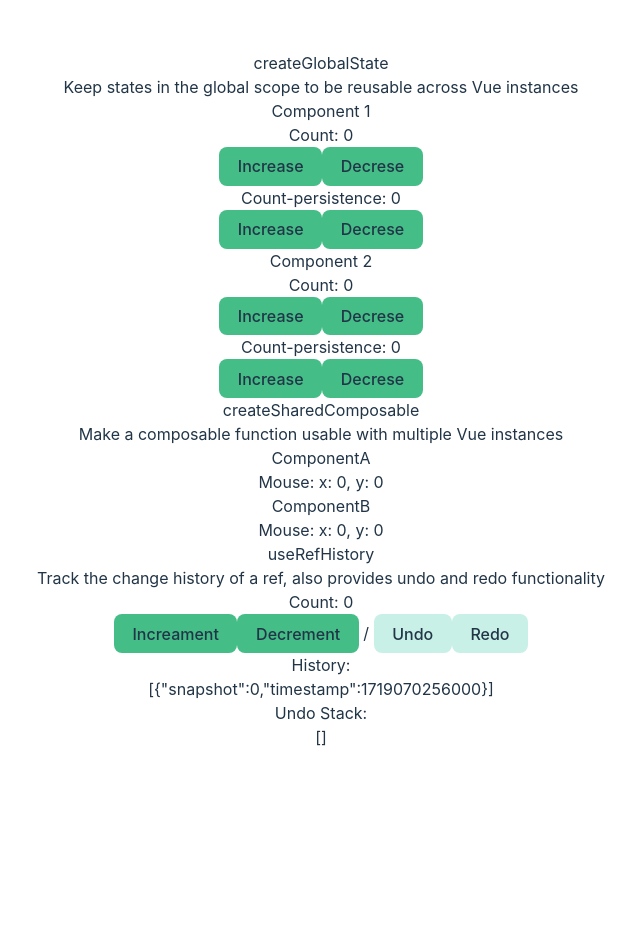
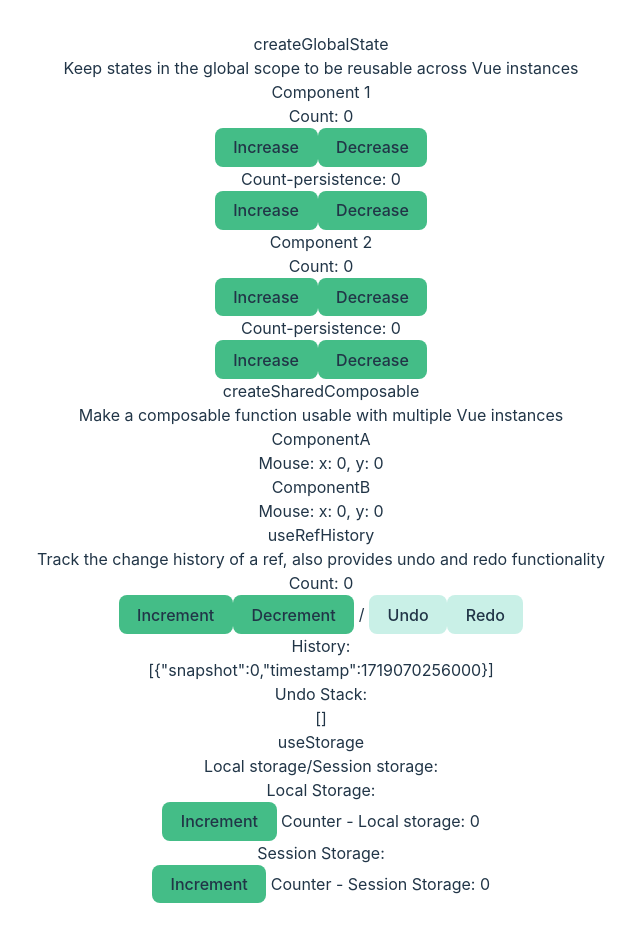
Before and after one commit to cwmazer/vue3-vueuse, a Vue app: page / in a window 1280 px wide. Shown: the whole page, without its empty margins (319-959 px from the left). Before the commit the page ends 800 px from the top, so only its background shows below. Built offline with nearby package versions, Linux system fonts and the light colour scheme.

Commit message:
state/useStorage

```diff
--- a/src/App.vue
+++ b/src/App.vue
@@ -2,6 +2,7 @@
 import CreateGlobalState from "./components/vueuse/state/createGlobalState/index.vue";
 import CreateSharedComposable from "./components/vueuse/state/createSharedComposable/index.vue";
 import UseRefHistory from "./components/vueuse/state/useRefHistory/index.vue";
+import UseStorage from "./components/vueuse/state/useStorage/index.vue";
 </script>
 
 <template>
@@ -10,6 +11,7 @@ import UseRefHistory from "./components/vueuse/state/useRefHistory/index.vue";
       <CreateGlobalState />
       <CreateSharedComposable />
       <UseRefHistory />
+      <UseStorage />
     </div>
   </div>
 </template>
--- a/src/components/vueuse/state/createGlobalState/Component1.vue
+++ b/src/components/vueuse/state/createGlobalState/Component1.vue
@@ -4,12 +4,12 @@
     <div>Count: {{ count }}</div>
     <div class="flex justify-between gap-3 mb-3">
       <button @click="increase">Increase</button>
-      <button @click="decrease">Decrese</button>
+      <button @click="decrease">Decrease</button>
     </div>
     <div>Count-persistence: {{ countPs }}</div>
     <div class="flex justify-between gap-3">
       <button @click="increasePs">Increase</button>
-      <button @click="decreasePs">Decrese</button>
+      <button @click="decreasePs">Decrease</button>
     </div>
   </div>
 </template>
--- a/src/components/vueuse/state/createGlobalState/Component2.vue
+++ b/src/components/vueuse/state/createGlobalState/Component2.vue
@@ -4,12 +4,12 @@
     <div>Count: {{ count }}</div>
     <div class="flex justify-between gap-3 mb-3">
       <button @click="increase">Increase</button>
-      <button @click="decrease">Decrese</button>
+      <button @click="decrease">Decrease</button>
     </div>
     <div>Count-persistence: {{ countPs }}</div>
     <div class="flex justify-between gap-3">
       <button @click="increasePs">Increase</button>
-      <button @click="decreasePs">Decrese</button>
+      <button @click="decreasePs">Decrease</button>
     </div>
   </div>
 </template>
--- a/src/components/vueuse/state/useRefHistory/index.vue
+++ b/src/components/vueuse/state/useRefHistory/index.vue
@@ -5,7 +5,7 @@
     <div class="flex flex-col text-left">
       <div>Count: {{ counter }}</div>
       <div class="flex gap-2 items-center">
-        <button @click="() => (counter = counter + 1)">Increament</button>
+        <button @click="() => (counter = counter + 1)">Increment</button>
         <button @click="() => (counter = counter - 1)">Decrement</button>
         /
         <button :disabled="!canUndo" @click="undo">Undo</button>
--- /dev/null
+++ b/src/components/vueuse/state/useStorage/index.vue
@@ -0,0 +1,29 @@
+<template>
+  <div class="w-full p-2 border border-slate-200">
+    <h2 class="mb-1 font-semibold">useStorage</h2>
+    <p>Local storage/Session storage:</p>
+    <div class="grid grid-cols-2 gap-2">
+      <div>
+        <div class="font-semibold">Local Storage:</div>
+        <button @click="() => (counterLocalStorage += 1)">Increment</button>
+        Counter - Local storage:
+        {{ counterLocalStorage }}
+      </div>
+      <div>
+        <div class="font-semibold">Session Storage:</div>
+        <button @click="() => (counterSessionStorage += 1)">Increment</button>
+        Counter - Session Storage:
+        {{ counterSessionStorage }}
+      </div>
+    </div>
+  </div>
+</template>
+
+<script setup lang="ts">
+import { useStorage } from "@vueuse/core";
+
+const counterLocalStorage = useStorage("counter", 0, localStorage);
+const counterSessionStorage = useStorage("counter", 0, sessionStorage);
+</script>
+
+<style scoped></style>
```
